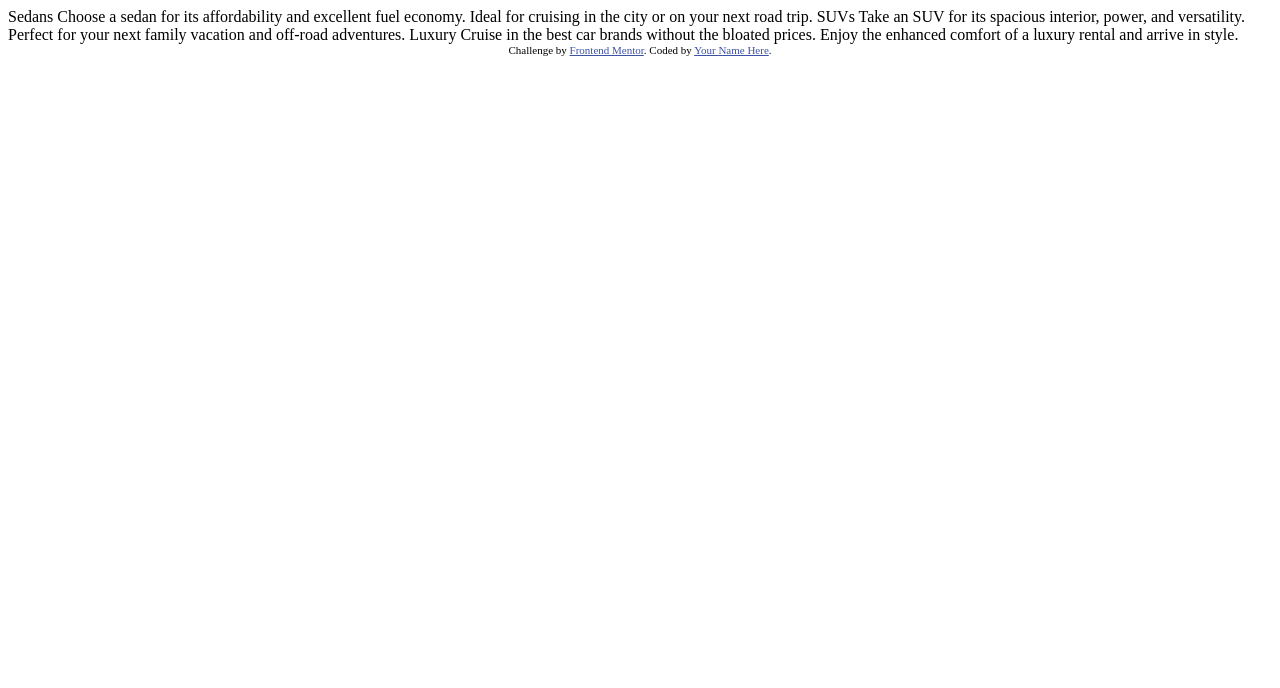
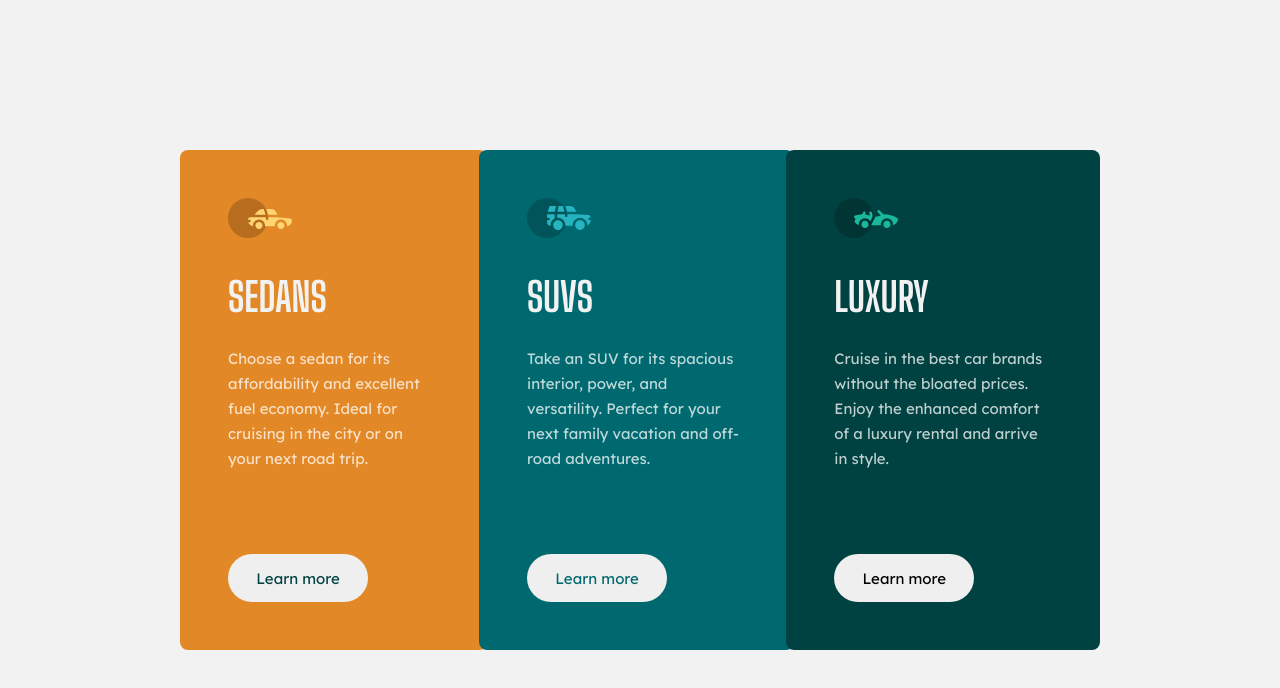
Before and after one commit to CriszMendoza/3-column-preview-card-component, a plain HTML site: page index.html in a window 1280 px wide. Drawn offline with Linux system fonts and the light colour scheme.

Commit message:
Proyecto terminado

```diff
--- a/index.html
+++ b/index.html
@@ -1,36 +1,64 @@
 <!DOCTYPE html>
 <html lang="en">
+
 <head>
-  <meta charset="UTF-8">
-  <meta name="viewport" content="width=device-width, initial-scale=1.0"> <!-- displays site properly based on user's device -->
+	<meta charset="UTF-8">
+	<meta name="viewport" content="width=device-width, initial-scale=1.0">
 
-  <link rel="icon" type="image/png" sizes="32x32" href="./images/favicon-32x32.png">
+	<link rel="icon" type="image/png" sizes="32x32" href="./images/favicon-32x32.png">
 
-  <title>Frontend Mentor | 3-column preview card component</title>
 
-  <!-- Feel free to remove these styles or customise in your own stylesheet 👍 -->
-  <style>
-    .attribution { font-size: 11px; text-align: center; }
-    .attribution a { color: hsl(228, 45%, 44%); }
-  </style>
+	<link rel="stylesheet" href="./reset.css">
+	<link rel="stylesheet" href="./style.css">
+
+	<link rel="preconnect" href="https://fonts.googleapis.com">
+	<link rel="preconnect" href="https://fonts.gstatic.com" crossorigin>
+	<link href="https://fonts.googleapis.com/css2?family=Big+Shoulders+Display:wght@700&family=Lexend+Deca&display=swap"
+		rel="stylesheet">
+
+	<title>Frontend Mentor | 3-column preview card component</title>
+
+
 </head>
+
 <body>
 
-  Sedans
-  Choose a sedan for its affordability and excellent fuel economy. Ideal for cruising in the city
-  or on your next road trip.
+	<div class="bg-container">
 
-  SUVs
-  Take an SUV for its spacious interior, power, and versatility. Perfect for your next family vacation
-  and off-road adventures.
+		<div class="cards-container">
+			<div class="card-container card-1">
+				<img src="./images/icon-sedans.svg" alt="sedans" class="card-icon">
+				<h2 class="card-title">SEDANS</h2>
+				<p class="card-text">
+					Choose a sedan for its affordability and excellent fuel economy. Ideal for cruising
+					in the city or on your next road
+					trip.
+				</p>
+				<button class='card-btn'>Learn more</button>
+			</div>
+			<div class="card-container card-2">
+				<img src="./images/icon-suvs.svg" alt="sedans" class="card-icon">
+				<h2 class="card-title">SUVS</h2>
+				<p class="card-text">
+					Take an SUV for its spacious interior, power, and versatility. Perfect for your next family
+					vacation and off-road adventures.
+				</p>
+				<button class='card-btn'>Learn more</button>
+			</div>
+			<div class="card-container card-3">
+				<img src="./images/icon-luxury.svg" alt="sedans" class="card-icon">
+				<h2 class="card-title">LUXURY</h2>
+				<p class="card-text">
+					Cruise in the best car brands without the bloated prices. Enjoy the enhanced comfort of a luxury
+					rental and arrive in
+					style.
+				</p>
+				<button class='card-btn'>Learn more</button>
+			</div>
+		</div>
 
-  Luxury
-  Cruise in the best car brands without the bloated prices. Enjoy the enhanced comfort of a luxury
-  rental and arrive in style.
+	</div>
 
-  <div class="attribution">
-    Challenge by <a href="https://www.frontendmentor.io?ref=challenge" target="_blank">Frontend Mentor</a>.
-    Coded by <a href="#">Your Name Here</a>.
-  </div>
 </body>
+
 </html>
--- /dev/null
+++ b/reset.css
@@ -0,0 +1,56 @@
+*,
+*::before,
+*::after {
+	box-sizing: border-box;
+}
+
+* {
+	margin: 0;
+}
+
+ul[role='list'],
+ol[role='list'] {
+	list-style: none;
+}
+
+html:focus-within {
+	scroll-behavior: smooth;
+}
+
+body {
+	min-height: 100vh;
+	text-rendering: optimizeSpeed;
+	line-height: 1.5;
+}
+
+a:not([class]) {
+	text-decoration-skip-ink: auto;
+}
+
+img,
+picture {
+	max-width: 100%;
+	display: block;
+}
+
+input,
+button,
+textarea,
+select {
+	font: inherit;
+}
+
+@media (prefers-reduced-motion: reduce) {
+	html:focus-within {
+		scroll-behavior: auto;
+	}
+
+	*,
+	*::before,
+	*::after {
+		animation-duration: 0.01ms !important;
+		animation-iteration-count: 1 !important;
+		transition-duration: 0.01ms !important;
+		scroll-behavior: auto !important;
+	}
+}
--- /dev/null
+++ b/style.css
@@ -0,0 +1,131 @@
+:root{
+	--bright_orange: hsl(31, 77%, 52%);
+	--dark_cyan: hsl(184, 100%, 22%);
+	--very_dark_cyan: hsl(179, 100%, 13%);
+
+	--transparent_white_paragraphs: hsla(0, 0%, 100%, 0.75);
+	--very_light_gray_b_h_b: hsl(0, 0%, 95%);
+
+	--lexend_deca: 'Lexend Deca', sans-serif;
+	--big_shoulders_display: 'Big Shoulders Display', cursive;
+}
+
+body{
+	font-size: 15px;
+	width: 100%;
+	height: 100vh;
+	background-color: var(--very_light_gray_b_h_b);
+}
+
+
+.cards-container{
+	width: 920px;
+	height: 500;
+	display: flex;
+	position: absolute;
+	top: 50%;
+	left: 50%;
+	transform: translateX(-50%) translateY(-50%);
+
+}
+
+.card-container{
+	padding: 48px;
+	border-radius: 8px;
+}
+
+.card-2, .card-3{
+	margin-left: -8px;
+}
+
+.card-1 {
+	background-color: var(--bright_orange);
+}
+
+.card-2 {
+	background-color: var(--dark_cyan);
+
+}
+
+.card-3 {
+	background-color: var(--very_dark_cyan);
+}
+
+.card-icon{
+	width: 64px;
+	height: 40px;
+}
+
+.card-title{
+	margin-top: 35px;
+	font-family: var(--big_shoulders_display);
+	font-style: normal;
+	font-weight: 700;
+	font-size: 40px;
+	line-height: 48px;
+	color: var(--very_light_gray_b_h_b);
+}
+
+.card-text{
+	margin-top: 25px;
+	font-family: var(--lexend_deca);
+	font-style: normal;
+	font-weight: 400;
+	font-size: 15px;
+	line-height: 25px;
+	color: var(--transparent_white_paragraphs);
+}
+
+.card-btn{
+	margin-top: 83px;
+	width: 140px;
+	height: 48px;
+	border-radius: 25px;
+	font-family: var(--lexend_deca);
+	font-style: normal;
+	font-weight: 400;
+	font-size: 15px;
+	line-height: 25px;
+	border: none;
+	transition: all 0.1s ease-in-out;
+}
+
+
+.card-1 .card-btn{
+	color: var(--bright_orange);
+}
+
+.card-2 .card-btn {
+	color: var(--dark_cyan);
+}
+
+.card-1 .card-btn {
+	color: var(--very_dark_cyan);
+}
+
+.card-btn:hover{
+	cursor: pointer;
+	background-color: inherit;
+	border: 2px solid var(--very_light_gray_b_h_b);
+	color: var(--very_light_gray_b_h_b);
+}
+
+
+
+
+
+@media screen and (max-width:375px) {
+	.cards-container{
+		flex-direction: column;
+		position: initial;
+		width: 100%;
+		height: auto;
+		transform: translateX(0) translateY(0);
+
+	}
+	.card-2,
+	.card-3 {
+		margin-left: 0;
+		margin-top: -8px;
+	}
+}
```
